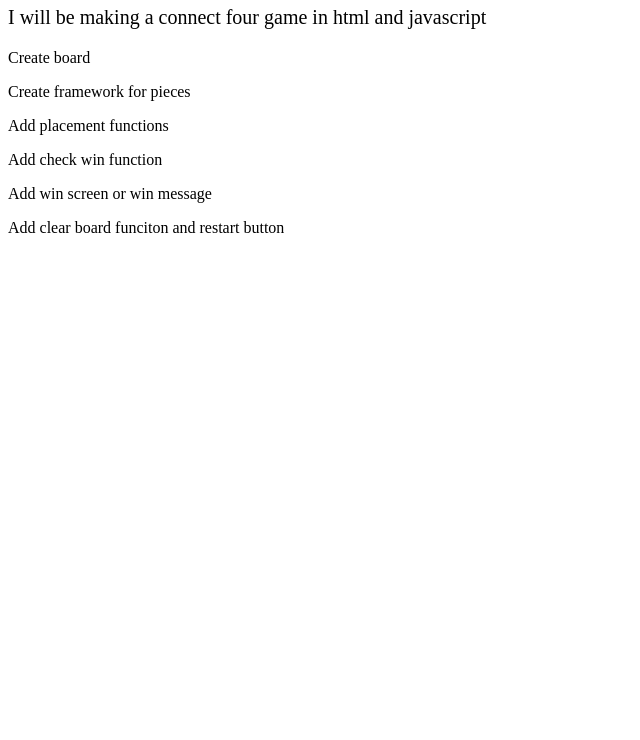
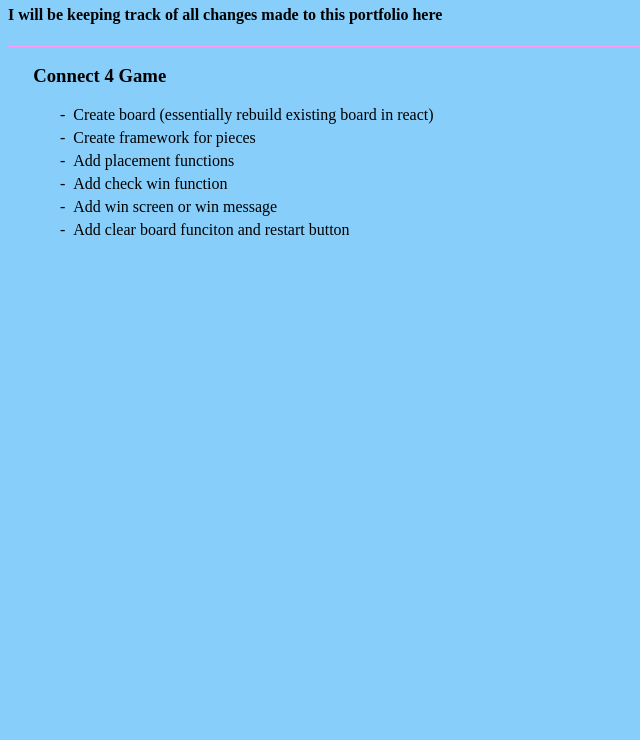
Before and after one commit to trevorkoenig/Cisc374Journal, a plain HTML site: page index.html in a window 1280 px wide. Shown: the part 60-800 px from the top of the page, without its empty margins (0-640 px from the left). Drawn offline with Linux system fonts and the light colour scheme.

Commit message:
Updated todo list

```diff
--- a/index.html
+++ b/index.html
@@ -1,19 +1,22 @@
 <html lang="en">
   <head>
-    <style>
-      body {
-        color: black
-      }
-    </style>
+    <link rel="stylesheet" href="styles.css">
   </head>
   <body>
     <h1> TODO list </h1>
-    <p style=font-size:20px>I will be making a connect four game in html and javascript</p>
-    <p>Create board</p>
-    <p>Create framework for pieces</p>
-    <p>Add placement functions</p>
-    <p>Add check win function</p>
-    <p>Add win screen or win message</p>
-    <p>Add clear board funciton and restart button</p>
+    <h4> I will be keeping track of all changes made to this portfolio here</h4>
+    <hr>
+
+    <div>
+      <h3>Connect 4 Game</h3>
+      <ul>
+        <li>Create board (essentially rebuild existing board in react)</li>
+        <li>Create framework for pieces</li>
+        <li>Add placement functions</li>
+        <li>Add check win function</li>
+        <li>Add win screen or win message</li>
+        <li>Add clear board funciton and restart button</li>
+      </ul>
+    </div>
   </body>
 </html>
```
